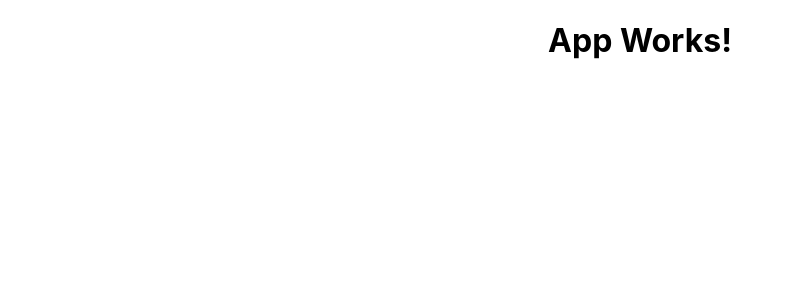
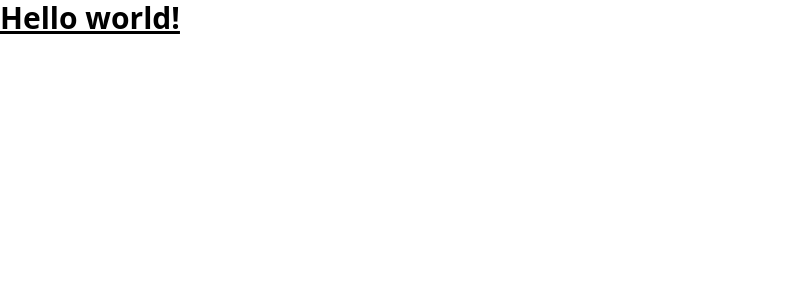
Before and after one commit to gtopinio/react-playground, a React (Create React App) app: page / in a window 1280 px wide. Shown: the top 300 px of the page, without its empty margins (0-793 px from the left). Built offline with nearby package versions, Linux system fonts and the light colour scheme.

Commit message:
deps: install tailwindcss

```diff
--- /dev/null
+++ b/postcss.config.js
@@ -0,0 +1,6 @@
+module.exports = {
+  plugins: {
+    tailwindcss: {},
+    autoprefixer: {},
+  },
+}
--- a/src/App.js
+++ b/src/App.js
@@ -2,9 +2,9 @@
 
 function App() {
   return (
-    <div className="App">
-      <h1>App Works!</h1>
-    </div>
+    <h1 className="text-3xl font-bold underline">
+      Hello world!
+    </h1>
   );
 }
 
--- a/src/index.css
+++ b/src/index.css
@@ -1,13 +1,3 @@
-body {
-  margin: 0;
-  font-family: -apple-system, BlinkMacSystemFont, 'Segoe UI', 'Roboto', 'Oxygen',
-    'Ubuntu', 'Cantarell', 'Fira Sans', 'Droid Sans', 'Helvetica Neue',
-    sans-serif;
-  -webkit-font-smoothing: antialiased;
-  -moz-osx-font-smoothing: grayscale;
-}
-
-code {
-  font-family: source-code-pro, Menlo, Monaco, Consolas, 'Courier New',
-    monospace;
-}
+@tailwind base;
+@tailwind components;
+@tailwind utilities;
--- /dev/null
+++ b/tailwind.config.js
@@ -0,0 +1,10 @@
+/** @type {import('tailwindcss').Config} */
+module.exports = {
+  content: [
+    "./src/**/*.{js,jsx,ts,tsx}",
+  ],
+  theme: {
+    extend: {},
+  },
+  plugins: [],
+}
```
Also changed, not shown: package.json (+6 -1 lines), 1 other file (tests, documents, lock files or other folders).
